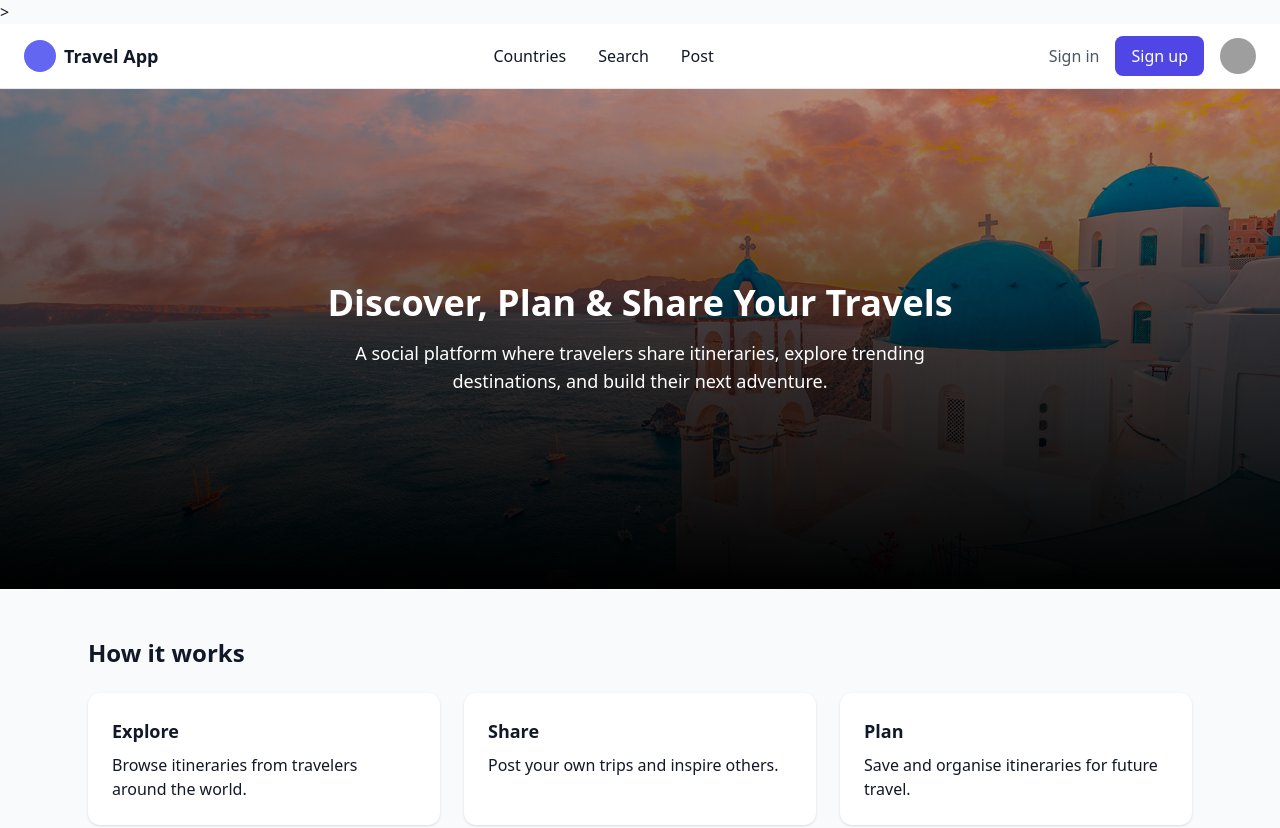
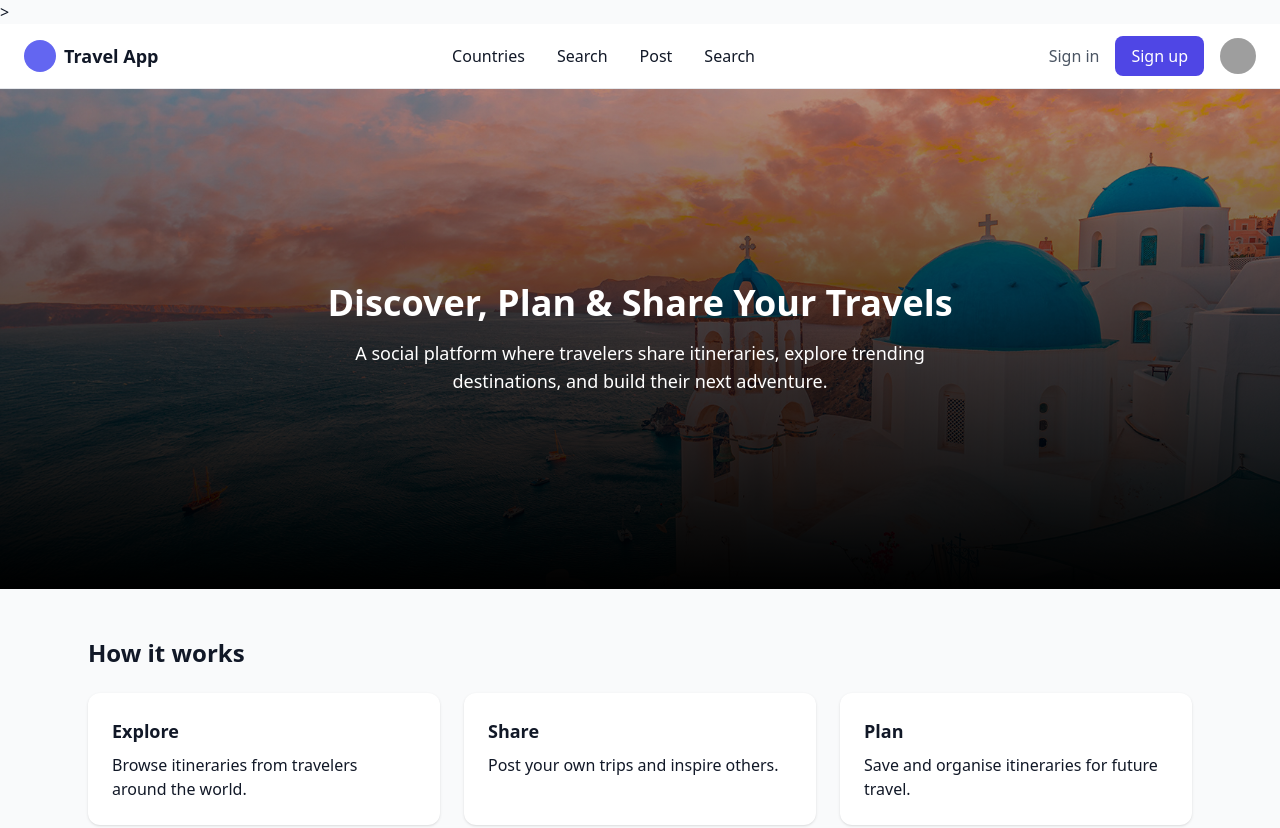
Before and after one commit to vyshm24/cits3403-project, a website: page pages/home-page.html in a window 1280 px wide. Shown: the top 828 px of the page. Drawn offline with nearby package versions, Linux system fonts and the light colour scheme; grey boxes are pictures that could not be loaded.

Commit message:
edits to home html

```diff
--- a/pages/home-page.html
+++ b/pages/home-page.html
@@ -28,6 +28,7 @@
           <a href="../pages/" class="hover:text-indigo-600">Countries</a>
           <a href="../pages/" class="hover:text-indigo-600">Search</a>
           <a href="../pages/Submit-form-page_2.html" class="hover:text-indigo-600">Post</a>
+          <a href="../search/search.html" class="hover:text-indigo-600">Search</a>
         </div>
 
 
```
